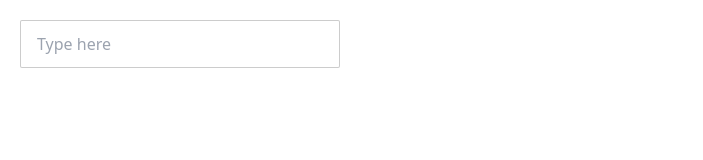
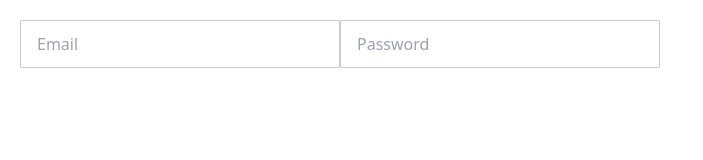
Before and after one commit to Chandu-Sasidharan/react-notes, a React (Vite) app: page / in a window 1280 px wide. Shown: the top 160 px of the page, without its empty margins (0-703 px from the left). Built offline with nearby package versions, Linux system fonts and the light colour scheme.

Commit message:
create form

```diff
--- a/src/App.jsx
+++ b/src/App.jsx
@@ -1,9 +1,10 @@
-import SingleInput from './single-input';
+// import SingleInput from './single-input';
+import Form from './form';
 
 export default function App() {
     return (
         <>
-           <SingleInput />
+           <Form />
         </>
     )
 }
--- /dev/null
+++ b/src/form/index.jsx
@@ -0,0 +1,39 @@
+import { useState } from "react"
+
+export default function Form() {
+    const [formData, setFromData] = useState({
+        email: '',
+        password: ''
+    })
+
+    const handleInputChange = (event) => {
+        const { name, value } = event.target;
+
+        setFromData( prevValue => ({
+            ...prevValue,
+            [name]: value
+        }))
+    }
+
+
+    return (
+        <div className="m-5">
+            <input
+                type="email"
+                className="input input-bordered w-full max-w-xs"
+                placeholder="Email"
+                value={formData.email}
+                onChange={handleInputChange}
+                name="email"
+            />
+            <input
+                type="password"
+                className="input input-bordered w-full max-w-xs"
+                placeholder="Password"
+                value={formData.password}
+                onChange={handleInputChange}
+                name="password"
+            />
+        </div>
+    )
+}
```
